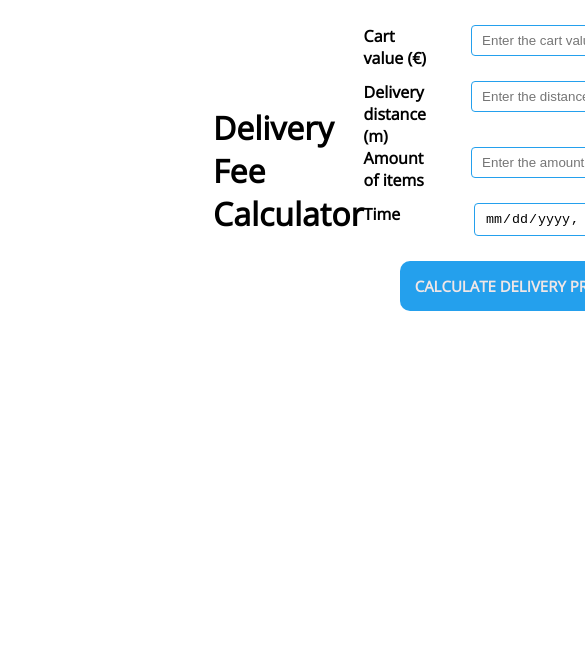
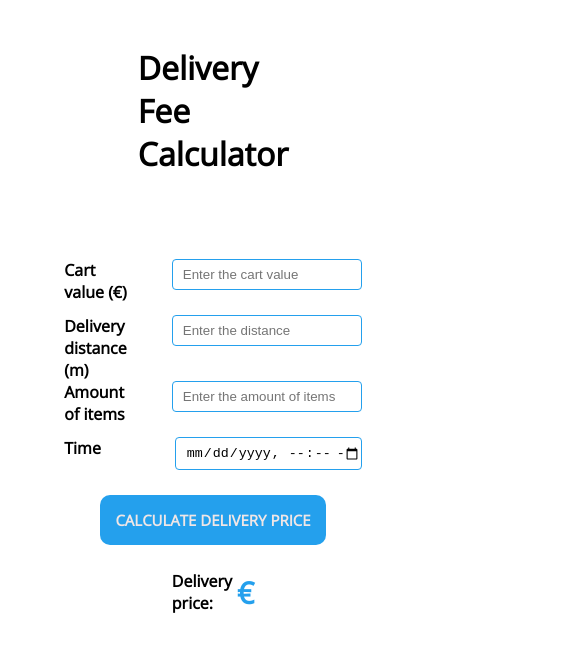
Before and after one commit to steninxavier/DeliveryFeeCalculator, a React (Create React App) app: page / in a window 390 px wide. Shown: the top 652 px of the page, 585 px wide, since content can reach past the window. Built offline with nearby package versions, Linux system fonts and the light colour scheme.

Commit message:
Update App.css

```diff
--- a/src/App.css
+++ b/src/App.css
@@ -83,7 +83,6 @@ input::-webkit-inner-spin-button {
     padding: 5px;
     justify-content: flex-start;
     border:none;
-    flex-direction: row;
   }
   .dateTime {
     height: 31px;
```
